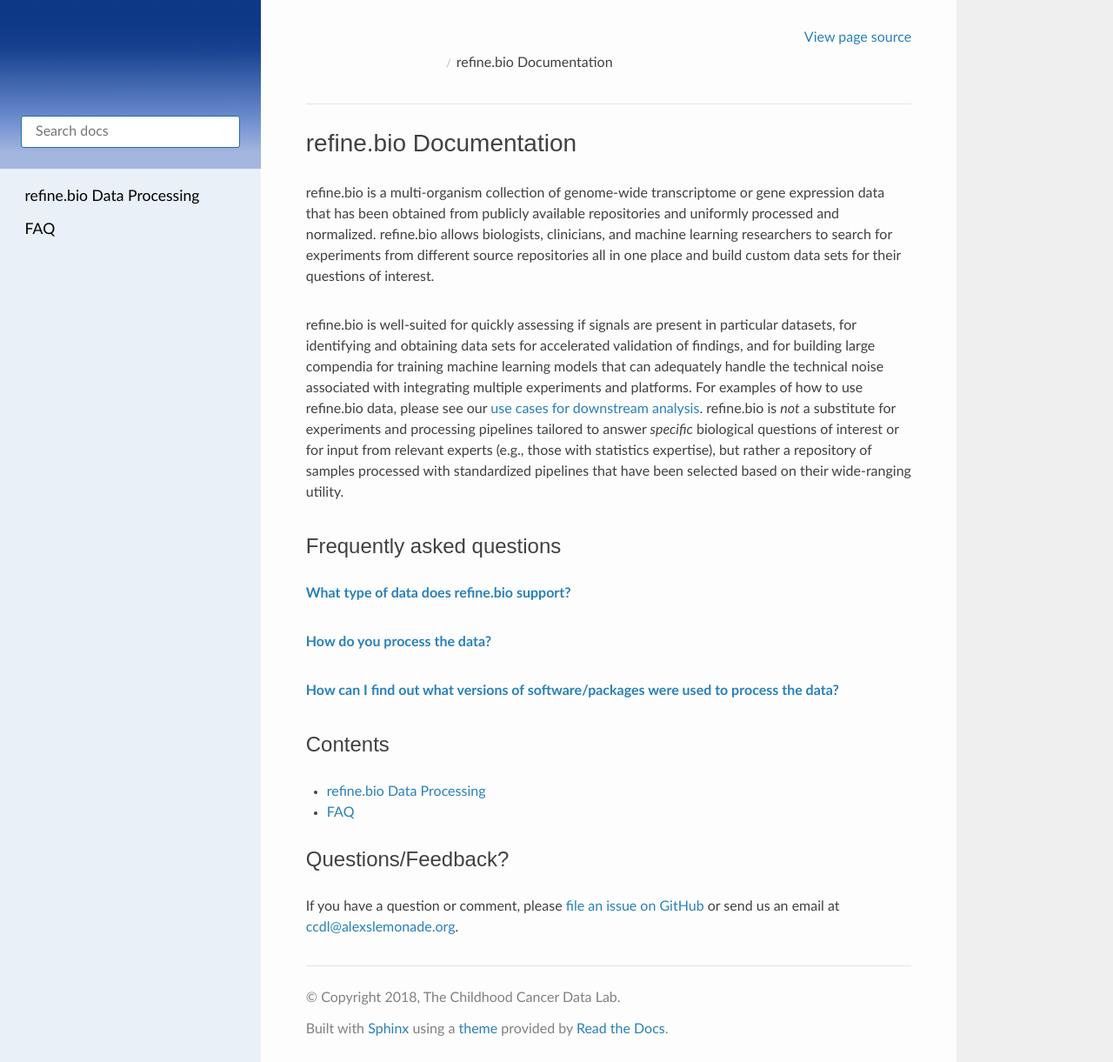
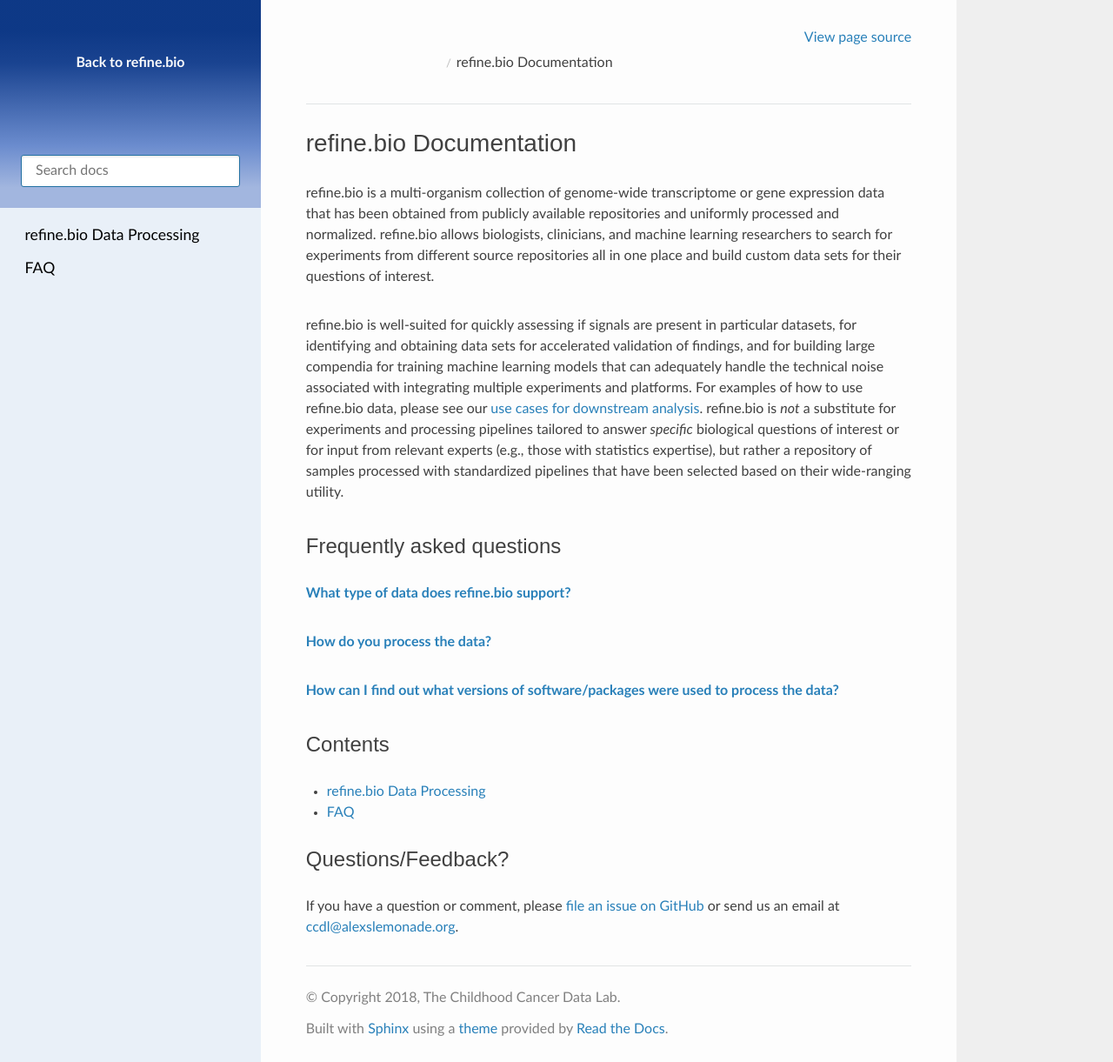
Before and after one commit to AlexsLemonade/refinebio-docs, a Sphinx documentation site: the page built from docs/index.md, in a window 1280 px wide and 1221 px high. Shown: the whole window at 87% size. Built offline with Sphinx 7.4.7 and the Read the Docs theme 2.0.0, drawn with Linux system fonts in a browser that asks for light colours.

Commit message:
Add back to refine.bio link

```diff
--- a/docs/_static/styles.css
+++ b/docs/_static/styles.css
@@ -35,7 +35,7 @@
   filter: brightness(0) invert(1);
   color: transparent !important;
 }
-.wy-side-nav-search>a, .wy-side-nav-search>a:hover, .wy-side-nav-search .wy-dropdown>a:hover{
+.wy-side-nav-search>a.icon, .wy-side-nav-search>a.icon:hover, .wy-side-nav-search .wy-dropdown>a.icon:hover{
   background: transparent;
   width: 154px;
   height: 59px;
--- a/docs/_templates/layout.html
+++ b/docs/_templates/layout.html
@@ -17,3 +17,9 @@
   })(window, document, 'https://static.hotjar.com/c/hotjar-', '.js?sv=');
 </script>
 {% endblock %}
+
+
+{% block sidebartitle %}
+  <a href="https://www.refine.bio/">Back to refine.bio</a>
+{{ super() }}
+{% endblock %}
```
